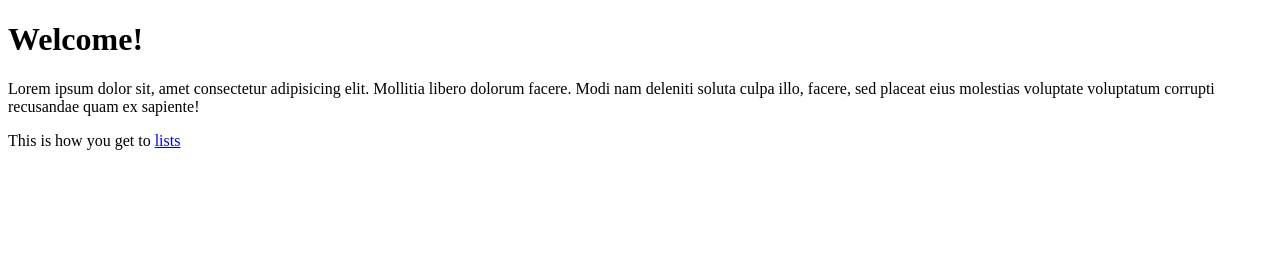
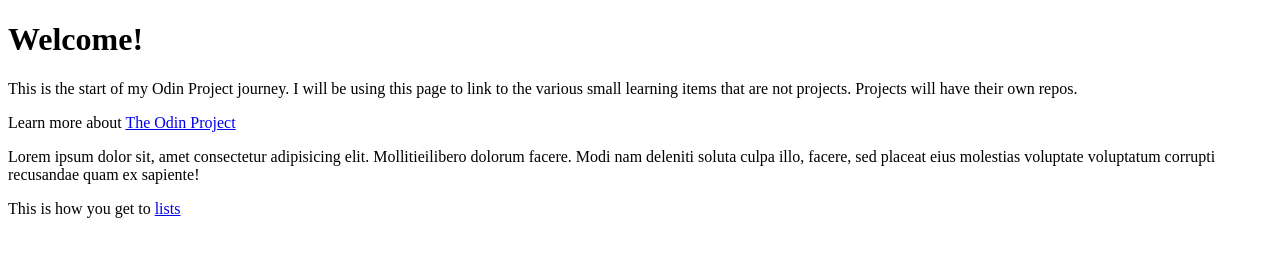
Before and after one commit to cwhitt92/odin-project, a plain HTML site: page htmlBoilerplate/index.html in a window 1280 px wide. Drawn offline with Linux system fonts and the light colour scheme.

Commit message:
Added blurb about what this is, and link to TOP

```diff
--- a/htmlBoilerplate/index.html
+++ b/htmlBoilerplate/index.html
@@ -6,7 +6,11 @@
     </head>
     <body>
         <h1>Welcome!</h1>
-        <p>Lorem ipsum dolor sit, amet consectetur adipisicing elit. Mollitia libero dolorum facere.
+        <p>This is the start of my Odin Project journey. I will be using this page to link to the various
+            small learning items that are not projects. Projects will have their own repos.
+        </p>
+        <p>Learn more about <a href="https://www.theodinproject.com/about" target="_blank" rel="noopener noreferrer">The Odin Project</a></p>
+        <p>Lorem ipsum dolor sit, amet consectetur adipisicing elit. Mollitieilibero dolorum facere.
             Modi nam deleniti soluta culpa illo, facere, sed placeat eius molestias voluptate
             voluptatum corrupti recusandae quam ex sapiente!
         </p>
```
